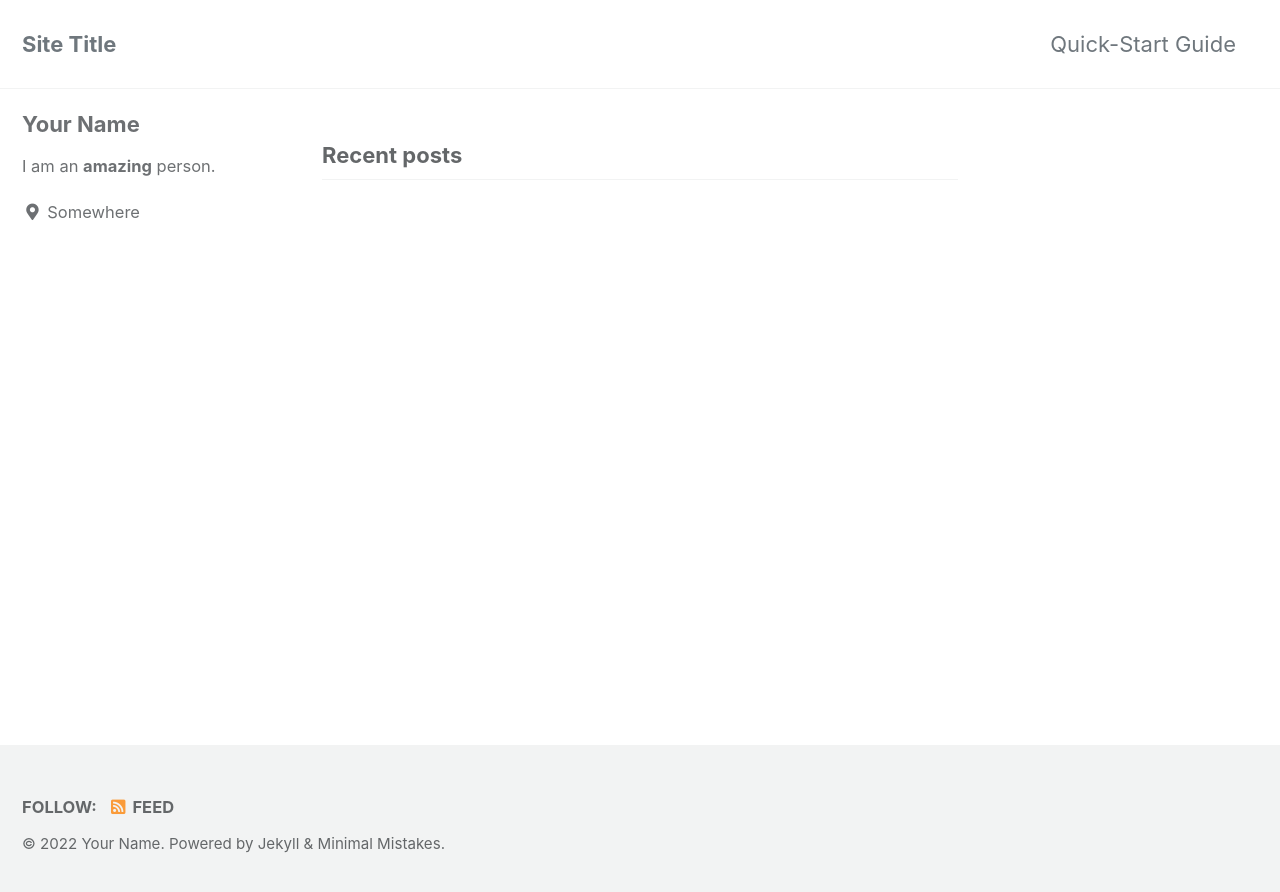
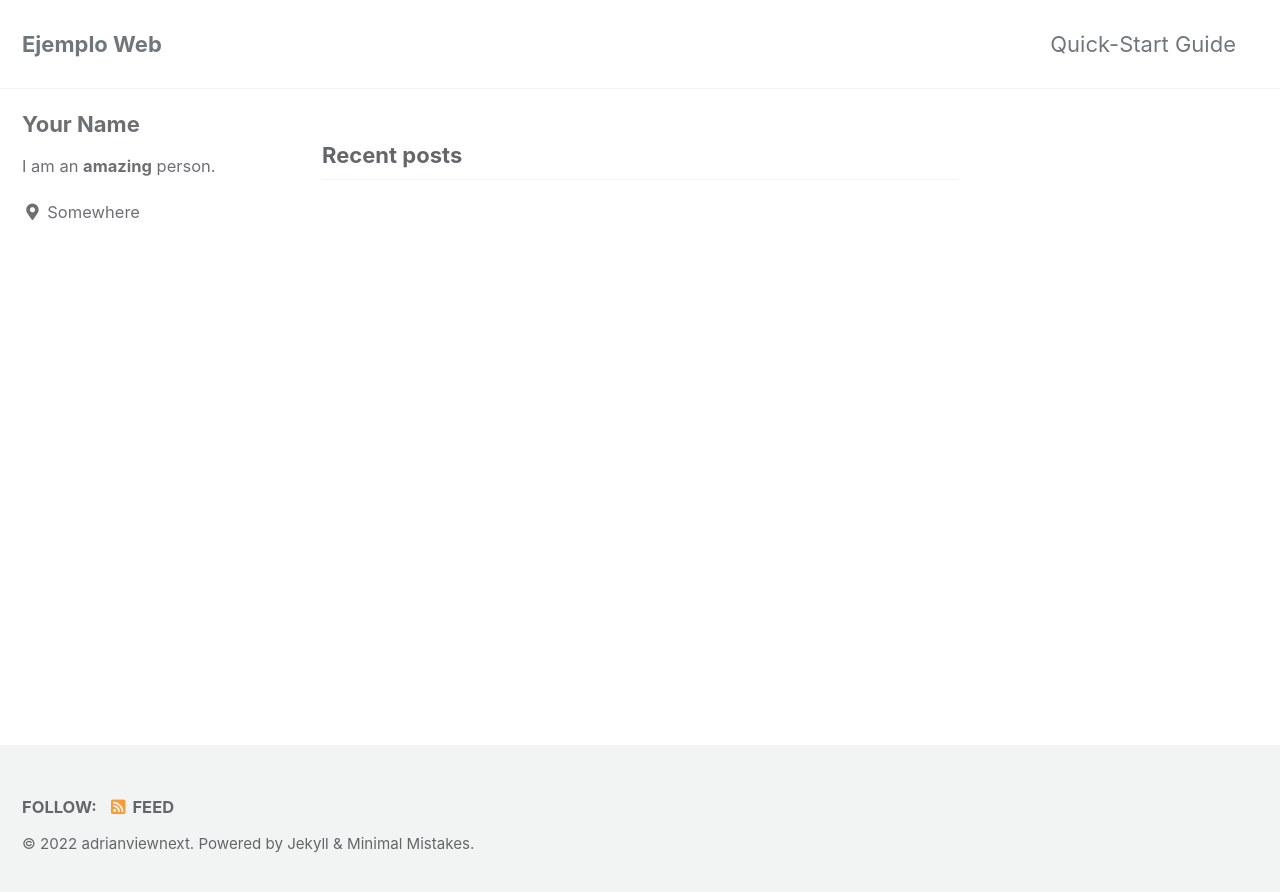
Before and after one commit to adrianenterprise/AplicationPages, a Jekyll site: the page built from index.html, in a window 1280 px wide. Shown: the top 892 px of the page. Built offline with Jekyll 4.4.1, drawn with Linux system fonts in a browser that asks for light colours; cached includes are drawn as plain includes; the list of posts is cut into pages by our own code.

Commit message:
Update _config.yml

```diff
--- a/_config.yml
+++ b/_config.yml
@@ -16,10 +16,10 @@ minimal_mistakes_skin    : "default" # "air", "aqua", "contrast", "dark", "dirt"
 
 # Site Settings
 locale                   : "en-US"
-title                    : "Site Title"
+title                    : "Ejemplo Web"
 title_separator          : "-"
 subtitle                 : # site tagline that appears below site title in masthead
-name                     : "Your Name"
+name                     : "adrianviewnext"
 description              : "An amazing website."
 url                      : # the base hostname & protocol for your site e.g. "https://mmistakes.github.io"
 baseurl                  : # the subpath of your site, e.g. "/blog"
```
